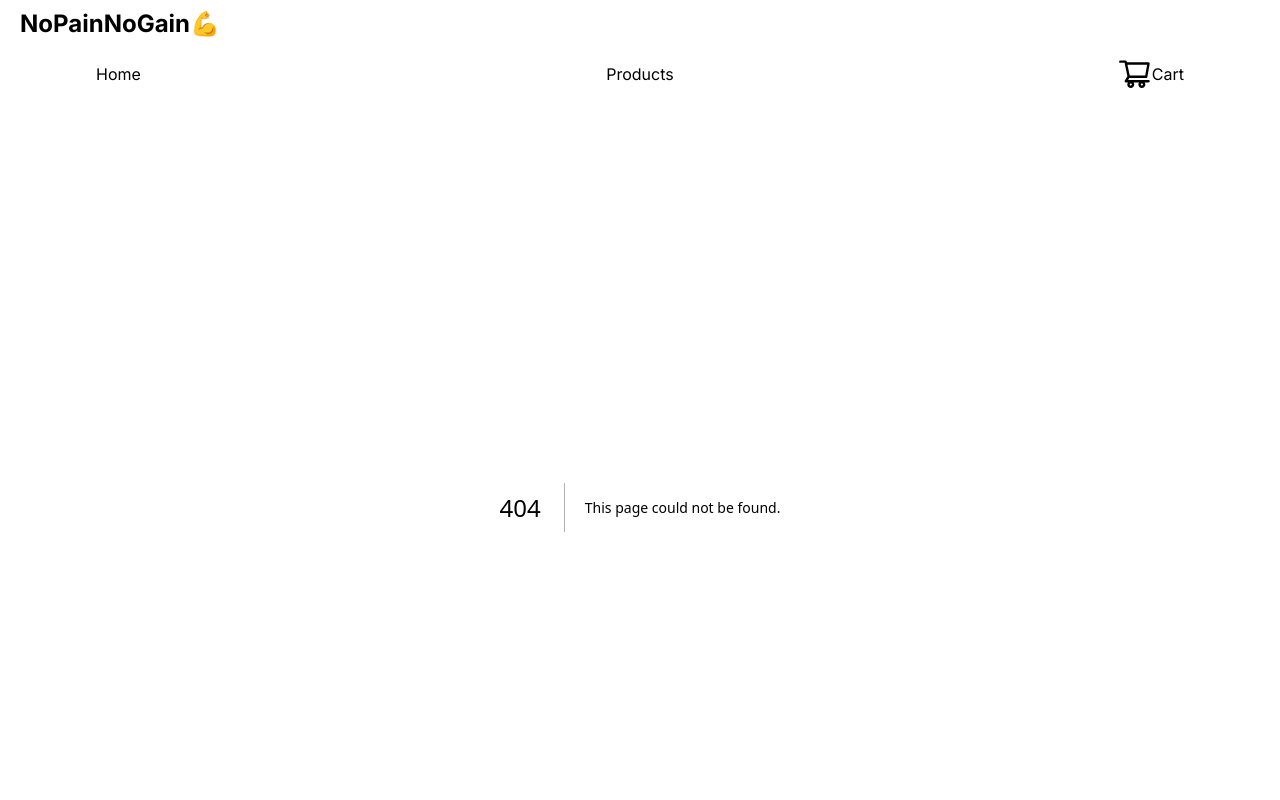
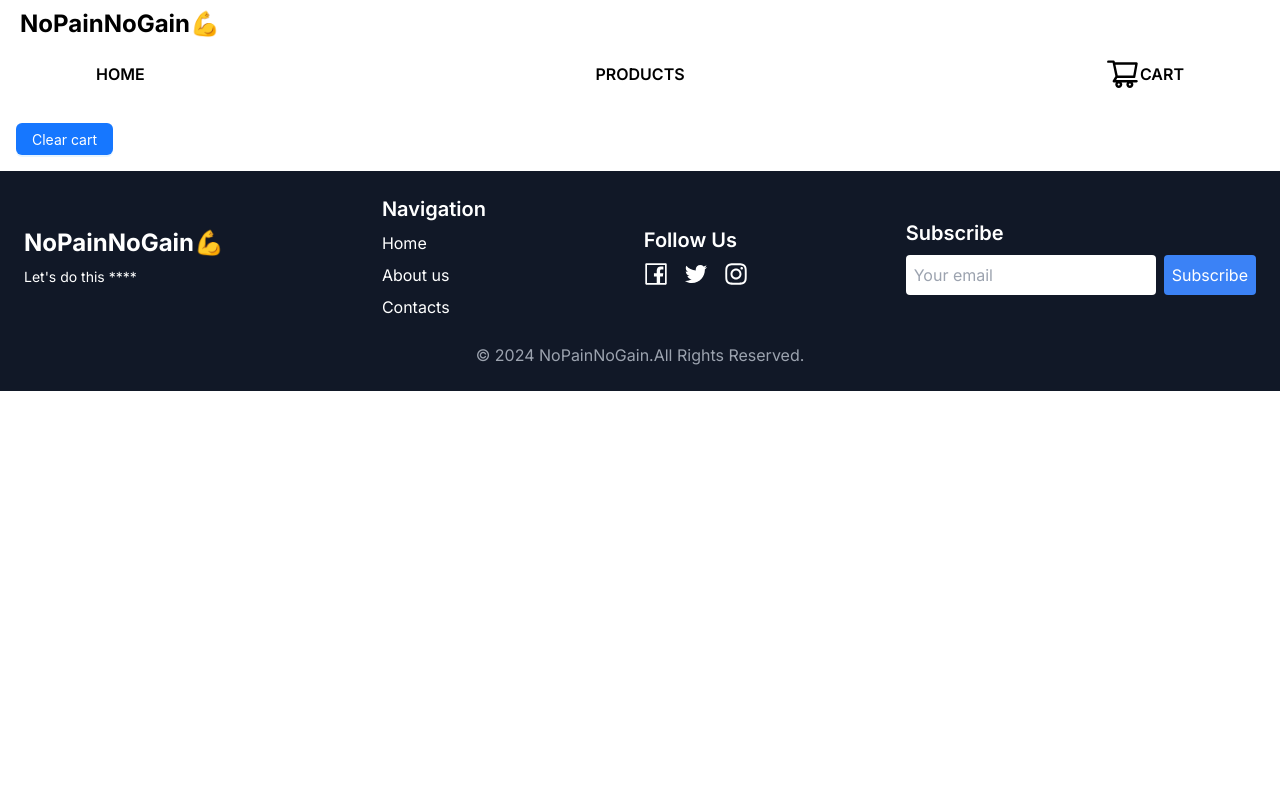
Before and after one commit to ViacheslavBFG/TaskShop, a Next.js app: page /cart in a window 1280 px wide. Before the commit this address had no page. Shown: the top 800 px of the page. Built offline with nearby package versions, Linux system fonts and the light colour scheme.

Commit message:
cart added

```diff
--- /dev/null
+++ b/src/app/cart/page.tsx
@@ -0,0 +1,51 @@
+"use client";
+import React, { useState, useEffect } from "react";
+import { Button } from "antd";
+
+interface Product {
+  id: number;
+  title: string;
+  description: string;
+  image: string;
+  price: number;
+}
+
+const Cart: React.FC = () => {
+  const [cartItems, setCartItems] = useState<Product[]>([]);
+
+  useEffect(() => {
+    const storedCartItems = JSON.parse(
+      localStorage.getItem("cartItems") || "[]"
+    );
+    setCartItems(storedCartItems);
+  }, []);
+
+  const clearCart = () => {
+    localStorage.removeItem("cartItems");
+    setCartItems([]);
+  };
+
+  return (
+    <div className="container mx-auto p-4">
+      <Button className="ml-auto" onClick={clearCart} type="primary">
+        Clear cart
+      </Button>
+      <div className="">
+        {cartItems.map((item) => (
+          <div key={item.id} className="border p-4 my-4">
+            <h2 className=" font-bold">{item.title}</h2>
+            <p>{item.description}</p>
+            <p className=" font-semibold">Price: {item.price}$</p>
+            <img
+              src={item.image}
+              alt={item.title}
+              className="w-24 h-24 object-cover"
+            />
+          </div>
+        ))}
+      </div>
+    </div>
+  );
+};
+
+export default Cart;
--- a/src/components/header/header.tsx
+++ b/src/components/header/header.tsx
@@ -8,24 +8,27 @@ import { ShoppingCartOutlined } from "@ant-design/icons";
 const Header = () => {
   return (
     <>
-      <div className="flex items-center  p-4 bg-white">
+      <div className="flex items-center  p-4 bg-white font-semibold">
         <div className="flex-1 pl-20">
           {" "}
           <Link href="/" className=" hover:text-blue-500">
-            Home
+            HOME
           </Link>
         </div>
 
         <div className="flex  items-center ">
           <Link href="/products " className=" hover:text-blue-500">
-            Products
+            PRODUCTS
           </Link>
         </div>
 
         <div className="flex-1 flex justify-end pr-20">
-          <Link href="" className="hover:text-blue-500 flex  items-center ">
+          <Link
+            href="/cart"
+            className="hover:text-blue-500 flex  items-center "
+          >
             <ShoppingCartOutlined style={{ fontSize: "35px" }} />
-            <p>Cart</p>
+            <p>CART</p>
           </Link>
         </div>
       </div>
--- a/src/components/sportProductsSupplies/sportProductsSupplies.tsx
+++ b/src/components/sportProductsSupplies/sportProductsSupplies.tsx
@@ -4,6 +4,7 @@ import { Card, Col, Row, Modal, Button } from "antd";
 import productsBase from "@/components/productsBase.json";
 import productsBaseModal from "@/components/productsBaseModal.json";
 import Searching from "../searching/searching";
+import Link from "next/link";
 
 const { Meta } = Card;
 
@@ -49,6 +50,20 @@ const SportProductsSupplies = () => {
     setIsModalVisible(false);
   };
 
+  const handleAddToCart = (productId: number) => {
+    const selectedProduct = products.find(
+      (product) => product.id === productId
+    );
+    let cartItems: Product[] = JSON.parse(
+      localStorage.getItem("cartItems") || "[]"
+    );
+
+    if (selectedProduct) {
+      cartItems.push(selectedProduct);
+      localStorage.setItem("cartItems", JSON.stringify(cartItems));
+    }
+  };
+
   return (
     <>
       <Searching />
@@ -76,7 +91,10 @@ const SportProductsSupplies = () => {
                         <p className=" mt-2 border-2 w-fit p-2 rounded-md border-blue-500 font-semibold text-lg text-black ">
                           Price: {product.price}$
                         </p>
-                        <Button className="p-5 mr-2">
+                        <Button
+                          className="p-5 mr-2"
+                          onClick={() => handleAddToCart(product.id)}
+                        >
                           <img
                             className="w-7 h-7"
                             src="/images/cart.png"
@@ -106,9 +124,12 @@ const SportProductsSupplies = () => {
                 className=" w-48"
                 key="buy"
                 type="primary"
-                onClick={handleCancel}
+                onClick={() => {
+                  handleAddToCart(modalData.id);
+                  handleCancel();
+                }}
               >
-                Buy
+                Add to cart
               </Button>,
             ]}
           >
```
